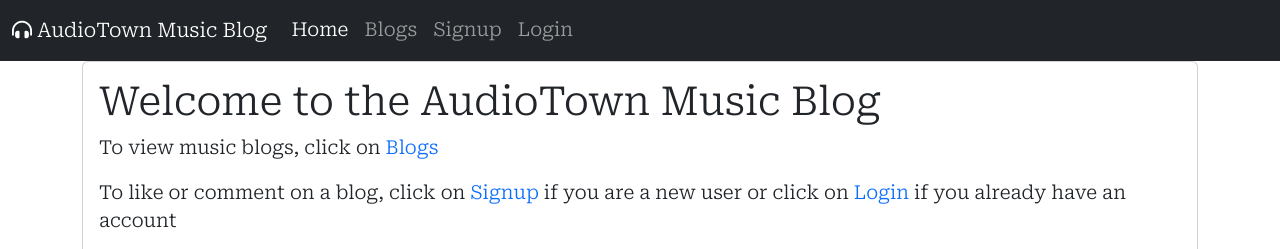
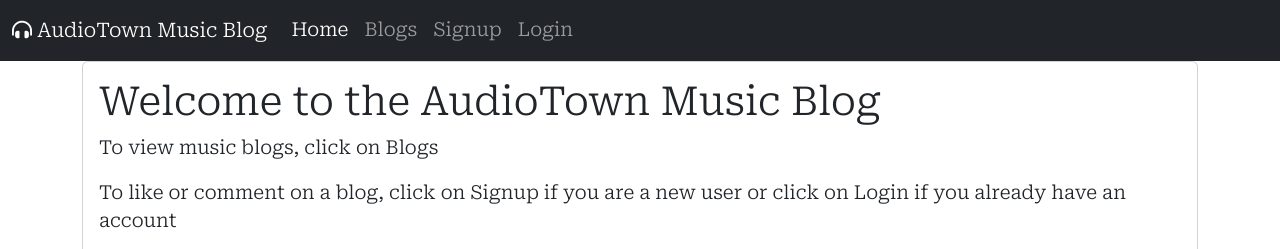
Before and after one commit to sategie/Music-Blog, a Django app: page / in a window 1280 px wide. Shown: the top 249 px of the page. Run offline with Django 3.2, Linux system fonts and the light colour scheme; some libraries are stand-ins or nearby versions.

Commit message:
Style input in signup and login templates and edit anchor elements

```diff
--- a/static/css/style.css
+++ b/static/css/style.css
@@ -47,9 +47,13 @@ body {
 }
 /* End of adopted code */
 
-a {
-    color: #23BBBB;
+.blog-link {
+    color: #212529;
     text-decoration: none;
+}
+
+.blog-link:hover {
+    color: #E84610;
 }
 
 .btn-like {
@@ -141,3 +145,9 @@ footer {
     margin-top: 5rem;
     margin-left: 0.8rem;
 }
+
+.input-align {
+    display: flex;
+    flex-direction: column;
+    align-items: center;
+}
--- a/templates/index.html
+++ b/templates/index.html
@@ -10,10 +10,10 @@
             {% else %}
             <h1 class="card-title">Welcome to the AudioTown Music Blog</h1>
             <p class="card-text">To view music blogs, click on <a href="{% url 'blogs' %}"
-                    class="text-primary">Blogs</a></p>
+                    class="blog-link">Blogs</a></p>
             <p class="card-text">To like or comment on a blog, click on
-                <a href="{% url 'account_signup' %}" class="text-primary">Signup</a> if you are a new user or click
-                on <a href="{% url 'account_login' %}" class="text-primary"> Login</a> if you already have an account
+                <a href="{% url 'account_signup' %}" class="blog-link">Signup</a> if you are a new user or click
+                on <a href="{% url 'account_login' %}" class="blog-link"> Login</a> if you already have an account
             </p>
             {% endif %}
         </div>
--- a/templates/post_list.html
+++ b/templates/post_list.html
@@ -20,7 +20,7 @@
                                     <p class="writer">Written by {{ blog.author.get_full_name | default:blog.author.username }}</p>
                                 </div>
                             </div>
-                            <a href="{% url 'blog' blog.slug  %}" class="post-link">
+                            <a href="{% url 'blog' blog.slug  %}" class="blog-link">
                                 <h2 class="card-title">{{ blog.title }}</h2>
                                 <p class="card-text">{{ blog.blog_snippet | safe }}</p>
                             </a>
```
Also changed, not shown: templates/account/login.html (+11 -34 lines), templates/account/signup.html (+12 -6 lines).
